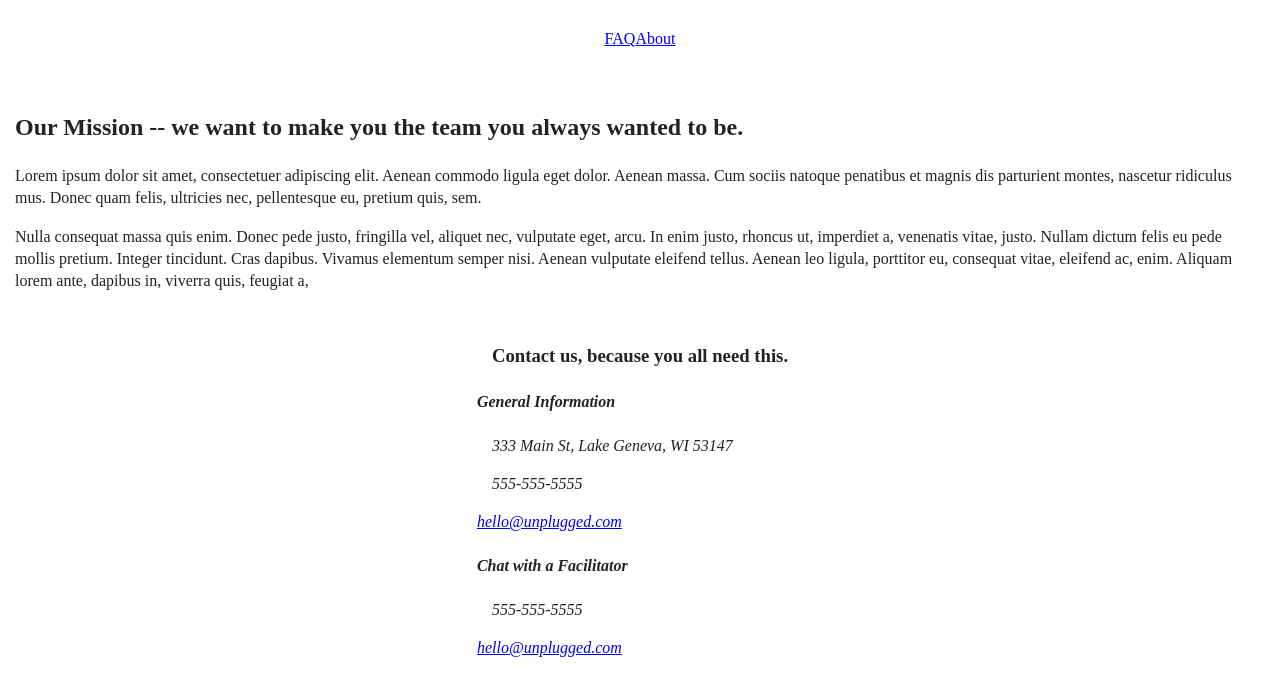
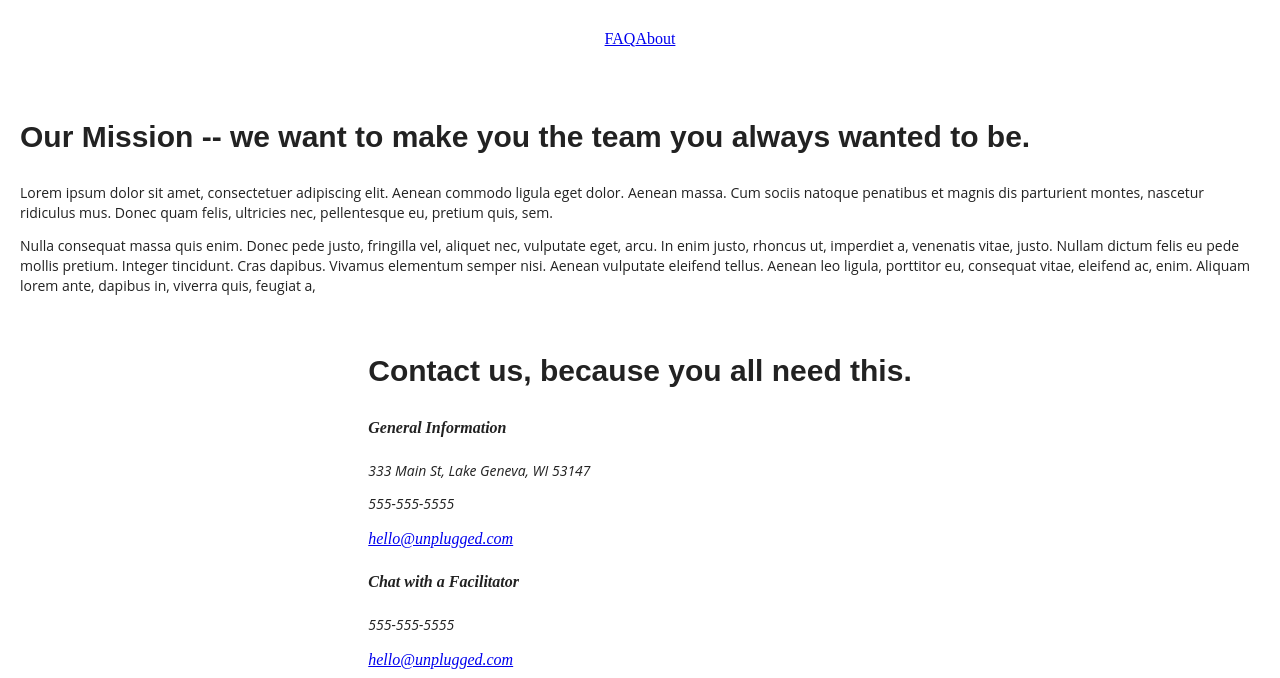
Before and after one commit to kahn-s/unplugged-retreat, a website: page about/index.html in a window 1280 px wide. Shown: the part 121-799 px from the top of the page. Drawn offline with Linux system fonts and the light colour scheme; files whose address does not match are found by name.

Commit message:
added type styles

```diff
--- a/about/index.html
+++ b/about/index.html
@@ -51,7 +51,7 @@
       </section><!--map-->
       <section class="contact-section">
         <div class="content-wrapper">
-          <h3>Contact us, because you all need this.</h3>
+          <h2>Contact us, because you all need this.</h2>
           <address class="contact-content">
               <div>
                 <h4>General Information</h4>
--- a/css/main.css
+++ b/css/main.css
@@ -87,7 +87,11 @@ textarea {
    Author's custom styles
    ========================================================================== */
 /*****************  BASE HEADER-FOOTER Styles  **********************/
-
+body{
+  font-size: 16px;
+  margin:0;
+  padding:0;
+}
 header, footer{
   margin:10px;
   padding:0;
@@ -126,8 +130,25 @@ header nav ul li {
       justify-content: space-around;
 
 }
-h1, h2, h3, p {
-  padding: 0 15px;
+h1, h2, h3, h4{
+  padding: 0 20px;
+}
+h1{
+  font-family: "Poppins",sans-serif;
+  font-size: 2.25em;
+}
+h2{
+  font-family: "Poppins", sans-serif;
+  font-size: 1.875em;
+}
+h3{
+  font-family: "Poppins", sans-serif;
+  font-size: 1.125em;
+}
+p{
+  font-family: "Open Sans", sans-serif;
+  font-size: 0.875em;
+  padding:0;
 }
 .footer p{
   margin: 0;
@@ -179,7 +200,6 @@ aside .form input{
   width: 85%;
 }
 
-}
 .features .features-items{
     display: flex;
     justify-content: center;
@@ -206,6 +226,9 @@ aside .form input{
   align-items: center;
   flex-flow: row wrap;
 }
+.mission p{
+  padding: 0 20px;
+}
 
 .contact-section{
   display: flex;
@@ -213,18 +236,31 @@ aside .form input{
   align-items: center;
   flex-flow: row wrap;
 }
+.contact-content p, .contact-content a{
+  padding: 0 20px;
+}
 /************** Mobile Styles FAQ page   *******************/
 .faq{
   display: flex;
   justify-content: center;
   align-items: center;
   flex-flow: row wrap;
+  margin: 0;
 }
 .faq .content-wrapper{
   display: flex;
   justify-content: center;
   align-items: center;
   flex-flow: row wrap;
+  padding: 15px;
+}
+.faq h2{
+  padding: 0 20px 20px 0;
+}
+.faq h4{
+  margin:0;
+  padding:0 20;
+  width:100%;
 }
 
 
```
Also changed, not shown: 1 other file.
